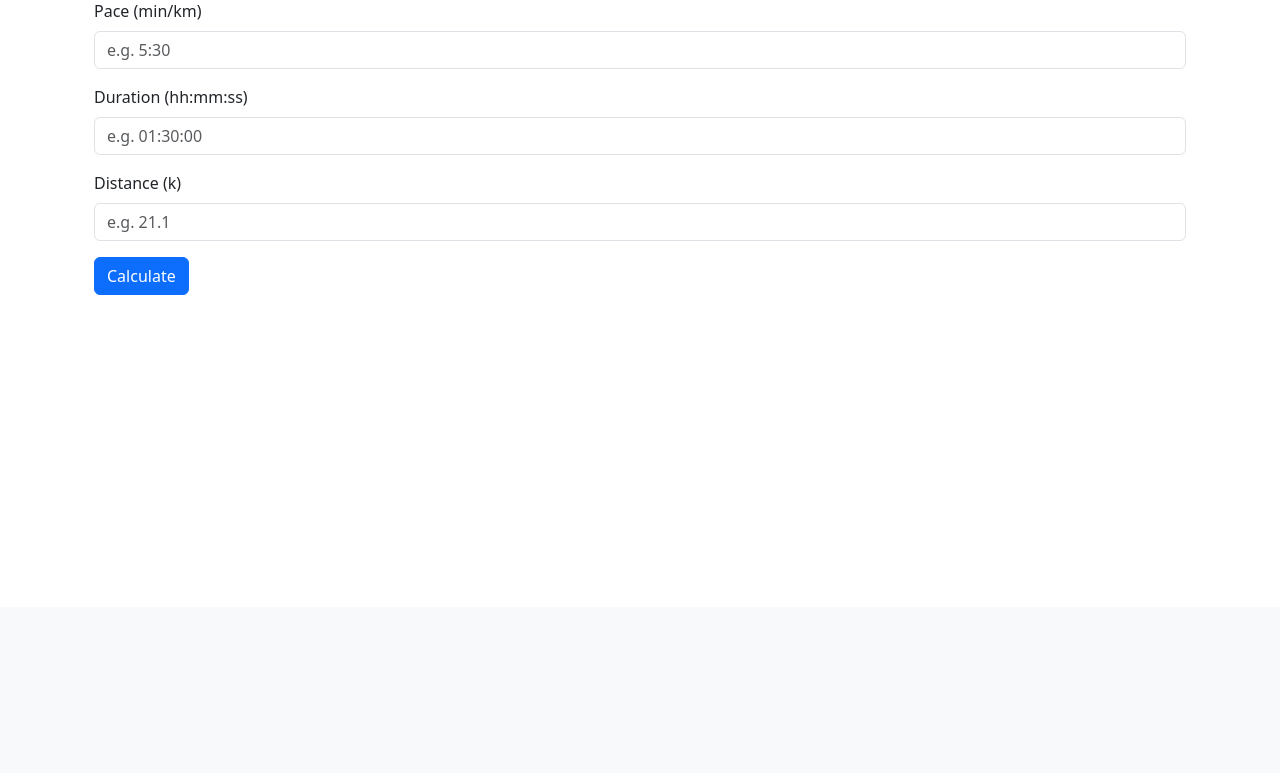
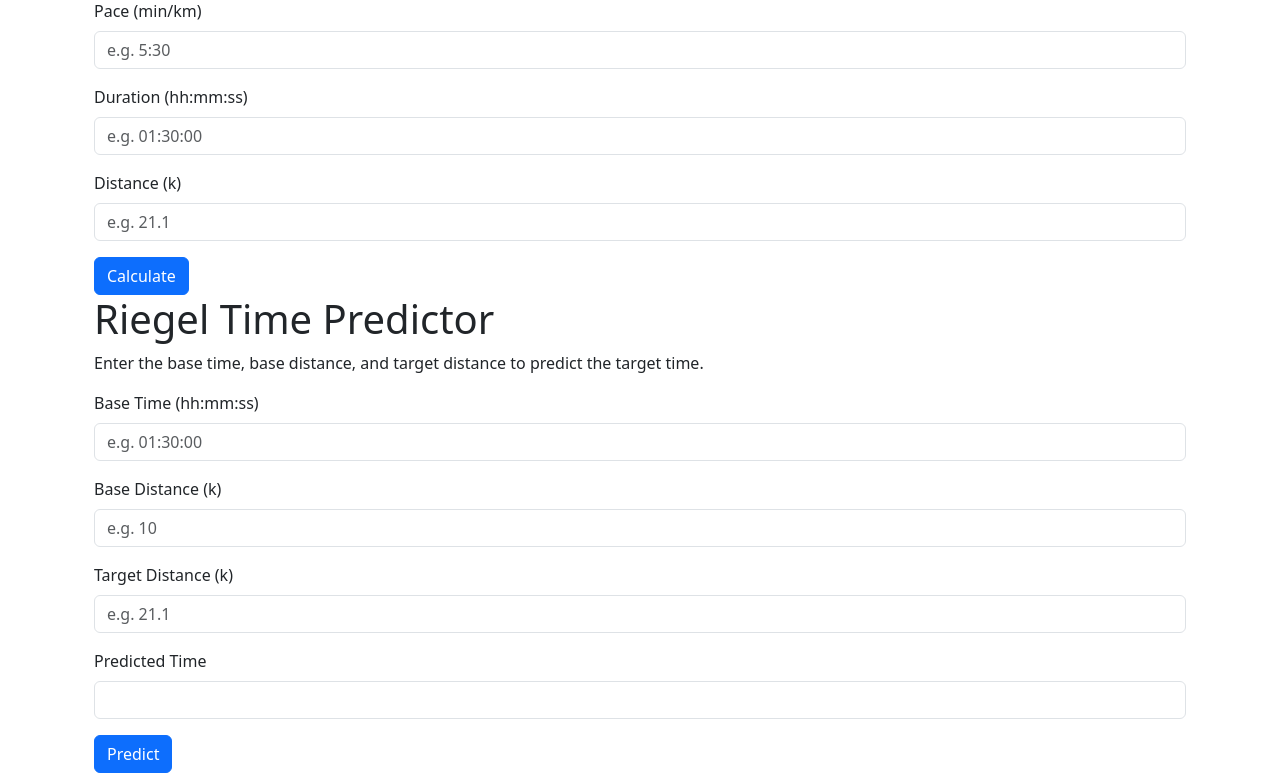
Before and after one commit to ifiwasu/running_pace_calculator, a Flask app: page / in a window 1280 px wide. Shown: the part 193-966 px from the top of the page. Before the commit the page ends 488 px from the top, so only its background shows below. Run offline with Flask 3, Linux system fonts and the light colour scheme.

Commit message:
added riegel time predictor

```diff
--- a/app/forms.py
+++ b/app/forms.py
@@ -1,5 +1,6 @@
 from flask_wtf import FlaskForm
 from wtforms import StringField, SubmitField, HiddenField
+from wtforms.validators import DataRequired
 
 class RunningForm(FlaskForm):
     pace = StringField('Pace (min/km)')
@@ -21,3 +22,11 @@ class RunningForm(FlaskForm):
             return False
 
         return True
+
+# make a form for the Riegel time predictor
+class RiegelForm(FlaskForm):
+    base_time = StringField('Base Time (hh:mm:ss)', validators=[DataRequired()])
+    base_distance = StringField('Base Distance (k)', validators=[DataRequired()])
+    target_distance = StringField('Target Distance (k)', validators=[DataRequired()])
+    submit = SubmitField('Predict time')
+    result = StringField('Predicted Time', render_kw={'readonly': True})
--- a/app/routes.py
+++ b/app/routes.py
@@ -1,12 +1,13 @@
 from flask import Blueprint, render_template
-from app.forms import RunningForm
-from app.helper import calculate_distance, calculate_pace, calculate_time
+from app.forms import RunningForm, RiegelForm
+from app.helper import calculate_distance, calculate_pace, calculate_time, riegel_time_predictor
 
 main = Blueprint('main', __name__)
 
 @main.route('/', methods=['GET', 'POST'])
 def home():
     form = RunningForm()
+    form_riegel = RiegelForm()
 
     if form.validate_on_submit():
         pace = form.pace.data
@@ -23,4 +24,12 @@ def home():
             result = calculate_pace(time, distance)
             form.pace.data = result
 
-    return render_template('home.html', form=form)
+    if form_riegel.validate_on_submit():
+        base_time = form_riegel.base_time.data
+        base_distance = form_riegel.base_distance.data
+        target_distance = form_riegel.target_distance.data
+
+        result = riegel_time_predictor(base_time, base_distance, target_distance)
+        form_riegel.result.data = result
+
+    return render_template('home.html', form=form, form_riegel=form_riegel)
--- a/app/templates/home.html
+++ b/app/templates/home.html
@@ -6,7 +6,7 @@
     <div class="container">
         <h1>Running Calculator</h1>
         <p>Enter two of the three fields (pace, time, distance) to calculate the third value.</p>
-        <form method="POST">
+        <form method="POST" action="{{ url_for('main.home') }}">
             {{ form.hidden_tag() }}
             <div class="mb-3">
                 {{ form.pace.label(class="form-label") }}
@@ -31,5 +31,37 @@
             </div>
             <button type="submit" class="btn btn-primary">Calculate</button>
         </form>
+
+        <h1>Riegel Time Predictor</h1>
+        <p>Enter the base time, base distance, and target distance to predict the target time.</p>
+        <form method="POST" action="{{ url_for('main.home') }}">
+            {{ form_riegel.hidden_tag() }}
+            <div class="mb-3">
+                {{ form_riegel.base_time.label(class="form-label") }}
+                {{ form_riegel.base_time(class="form-control", placeholder="e.g. 01:30:00") }}
+                {% if form_riegel.base_time.errors %}
+                    <div class="text-danger">{{ form_riegel.base_time.errors[0] }}</div>
+                {% endif %}
+            </div>
+            <div class="mb-3">
+                {{ form_riegel.base_distance.label(class="form-label") }}
+                {{ form_riegel.base_distance(class="form-control", placeholder="e.g. 10") }}
+                {% if form_riegel.base_distance.errors %}
+                    <div class="text-danger">{{ form_riegel.base_distance.errors[0] }}</div>
+                {% endif %}
+            </div>
+            <div class="mb-3">
+                {{ form_riegel.target_distance.label(class="form-label") }}
+                {{ form_riegel.target_distance(class="form-control", placeholder="e.g. 21.1") }}
+                {% if form_riegel.target_distance.errors %}
+                    <div class="text-danger">{{ form_riegel.target_distance.errors[0] }}</div>
+                {% endif %}
+            </div>
+            <div class="mb-3">
+                {{ form_riegel.result.label(class="form-label") }}
+                {{ form_riegel.result(class="form-control", readonly=True) }}
+            </div>
+            <button type="submit" class="btn btn-primary">Predict</button>
+        </form>
     </div>
 {% endblock %}
--- /dev/null
+++ b/static/css/styles.css
@@ -0,0 +1,13 @@
+body.dark-mode {
+    background-color: #121212;
+    color: #ffffff;
+}
+
+.navbar.dark-mode {
+    background-color: #333333;
+}
+
+.form-control.dark-mode {
+    background-color: #333333;
+    color: #ffffff;
+}
```
Also changed, not shown: app/helper.py (+12 -0 lines), static/js/dark-mode.js (added, +16 -0 lines).
